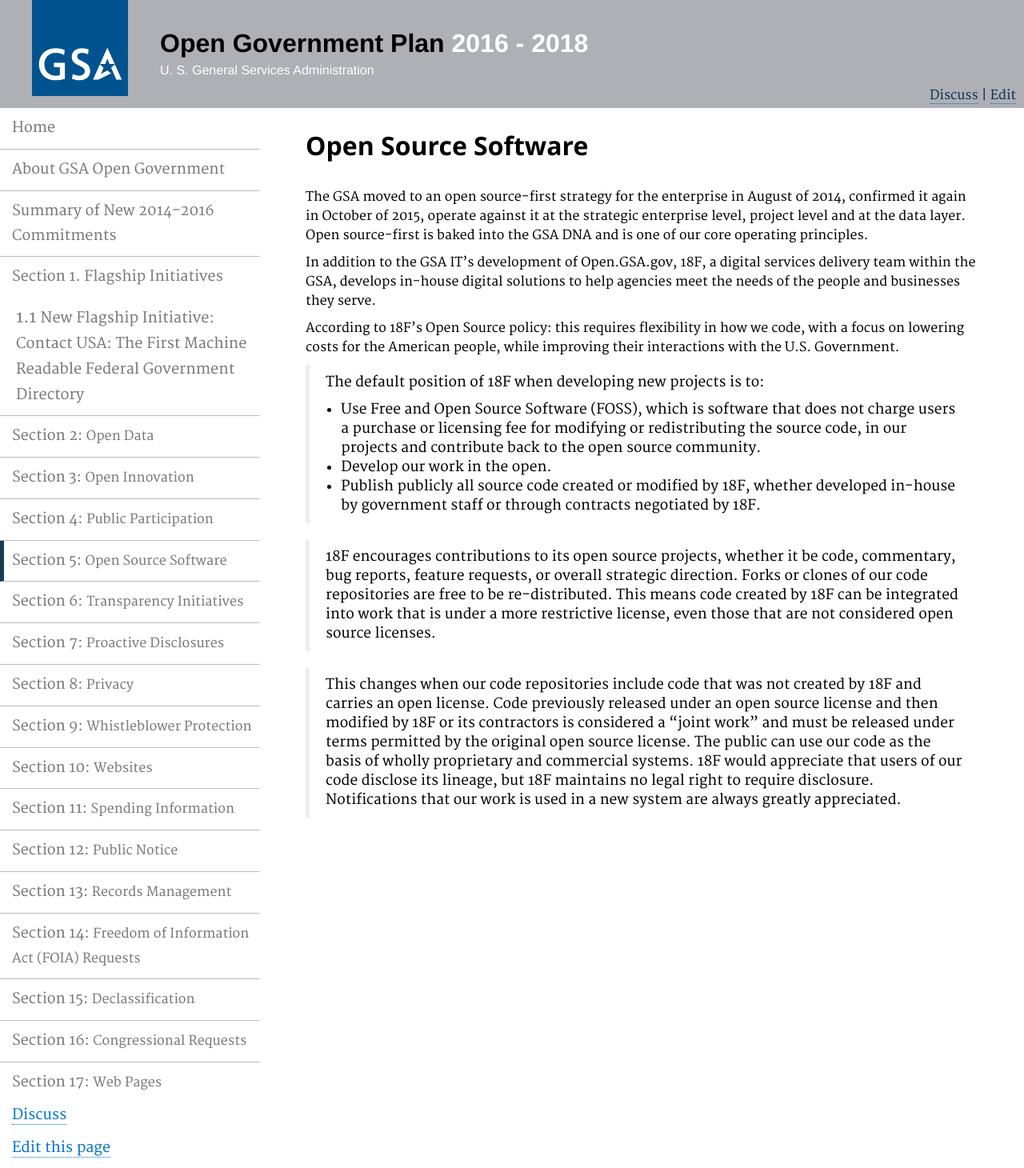
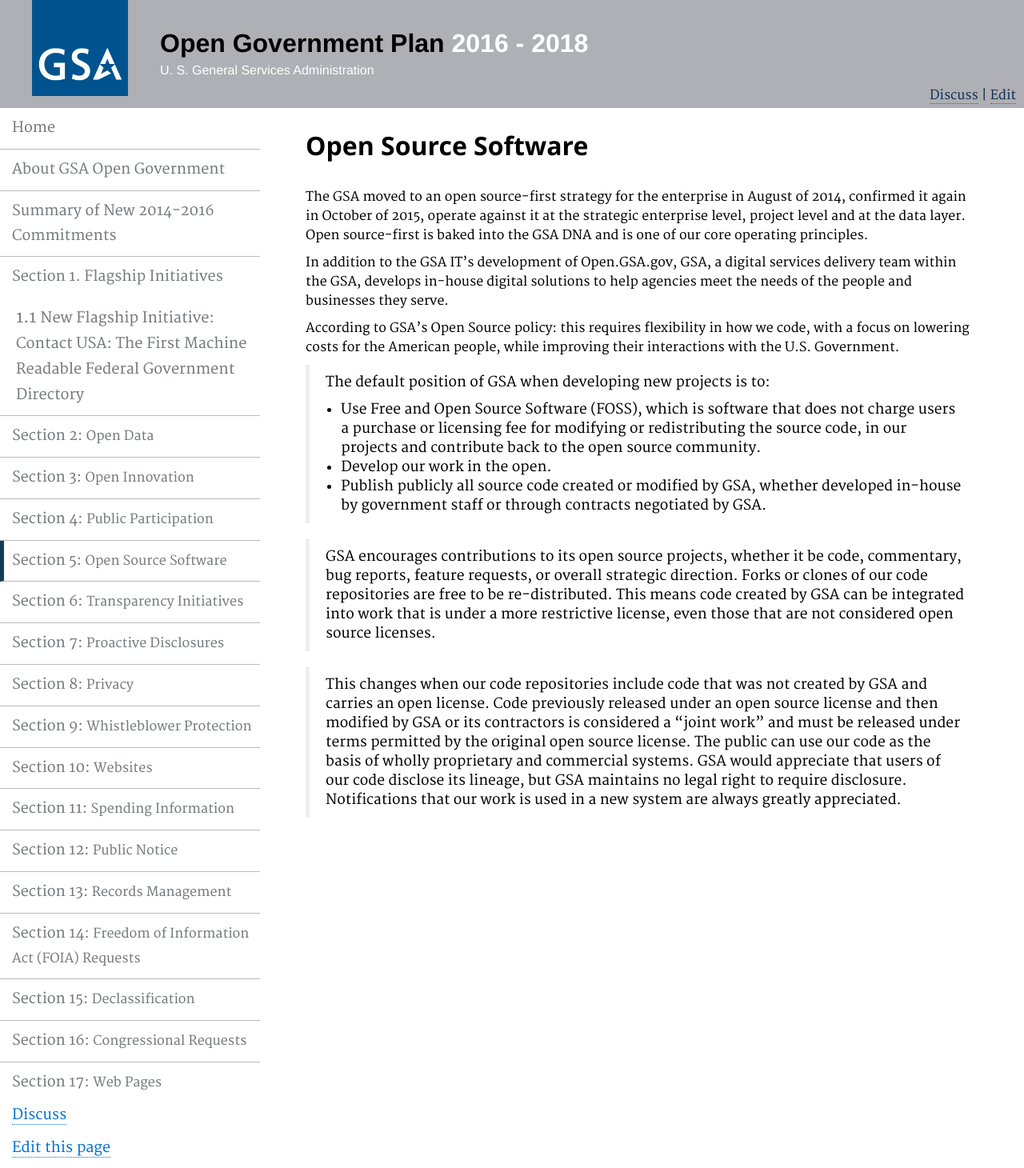
Before and after one commit to GSA/opengovplan, a Jekyll site: the page built from pages/opensource.md, in a window 1280 px wide. Shown: the whole page at 80% size. Built offline with Jekyll 4.4.1, drawn with Linux system fonts in a browser that asks for light colours.

Commit message:
Update opensource.md

```diff
--- a/pages/opensource.md
+++ b/pages/opensource.md
@@ -9,15 +9,15 @@
 
 The GSA moved to an open source-first strategy for the enterprise in August of 2014, confirmed it again in October of 2015, operate against it at the strategic enterprise level, project level and at the data layer. Open source-first is baked into the GSA DNA and is one of our core operating principles.
 
-In addition to the GSA IT’s development of Open.GSA.gov, 18F, a digital services delivery team within the GSA, develops in-house digital solutions to help agencies meet the needs of the people and businesses they serve.
+In addition to the GSA IT’s development of Open.GSA.gov, GSA, a digital services delivery team within the GSA, develops in-house digital solutions to help agencies meet the needs of the people and businesses they serve.
 
-According to 18F’s Open Source policy: this requires flexibility in how we code, with a focus on lowering costs for the American people, while improving their interactions with the U.S. Government.
+According to GSA’s Open Source policy: this requires flexibility in how we code, with a focus on lowering costs for the American people, while improving their interactions with the U.S. Government.
 
->The default position of 18F when developing new projects is to:
+>The default position of GSA when developing new projects is to:
 > - Use Free and Open Source Software (FOSS), which is software that does not charge users a purchase or licensing fee for modifying or redistributing the source code, in our projects and contribute back to the open source community.
 - Develop our work in the open.
-- Publish publicly all source code created or modified by 18F, whether developed in-house by government staff or through contracts negotiated by 18F.
+- Publish publicly all source code created or modified by GSA, whether developed in-house by government staff or through contracts negotiated by GSA.
 
-> 18F encourages contributions to its open source projects, whether it be code, commentary, bug reports, feature requests, or overall strategic direction. Forks or clones of our code repositories are free to be re-distributed. This means code created by 18F can be integrated into work that is under a more restrictive license, even those that are not considered open source licenses.
+> GSA encourages contributions to its open source projects, whether it be code, commentary, bug reports, feature requests, or overall strategic direction. Forks or clones of our code repositories are free to be re-distributed. This means code created by GSA can be integrated into work that is under a more restrictive license, even those that are not considered open source licenses.
 
-> This changes when our code repositories include code that was not created by 18F and carries an open license. Code previously released under an open source license and then modified by 18F or its contractors is considered a "joint work" and must be released under terms permitted by the original open source license. The public can use our code as the basis of wholly proprietary and commercial systems. 18F would appreciate that users of our code disclose its lineage, but 18F maintains no legal right to require disclosure. Notifications that our work is used in a new system are always greatly appreciated.
+> This changes when our code repositories include code that was not created by GSA and carries an open license. Code previously released under an open source license and then modified by GSA or its contractors is considered a "joint work" and must be released under terms permitted by the original open source license. The public can use our code as the basis of wholly proprietary and commercial systems. GSA would appreciate that users of our code disclose its lineage, but GSA maintains no legal right to require disclosure. Notifications that our work is used in a new system are always greatly appreciated.
```
